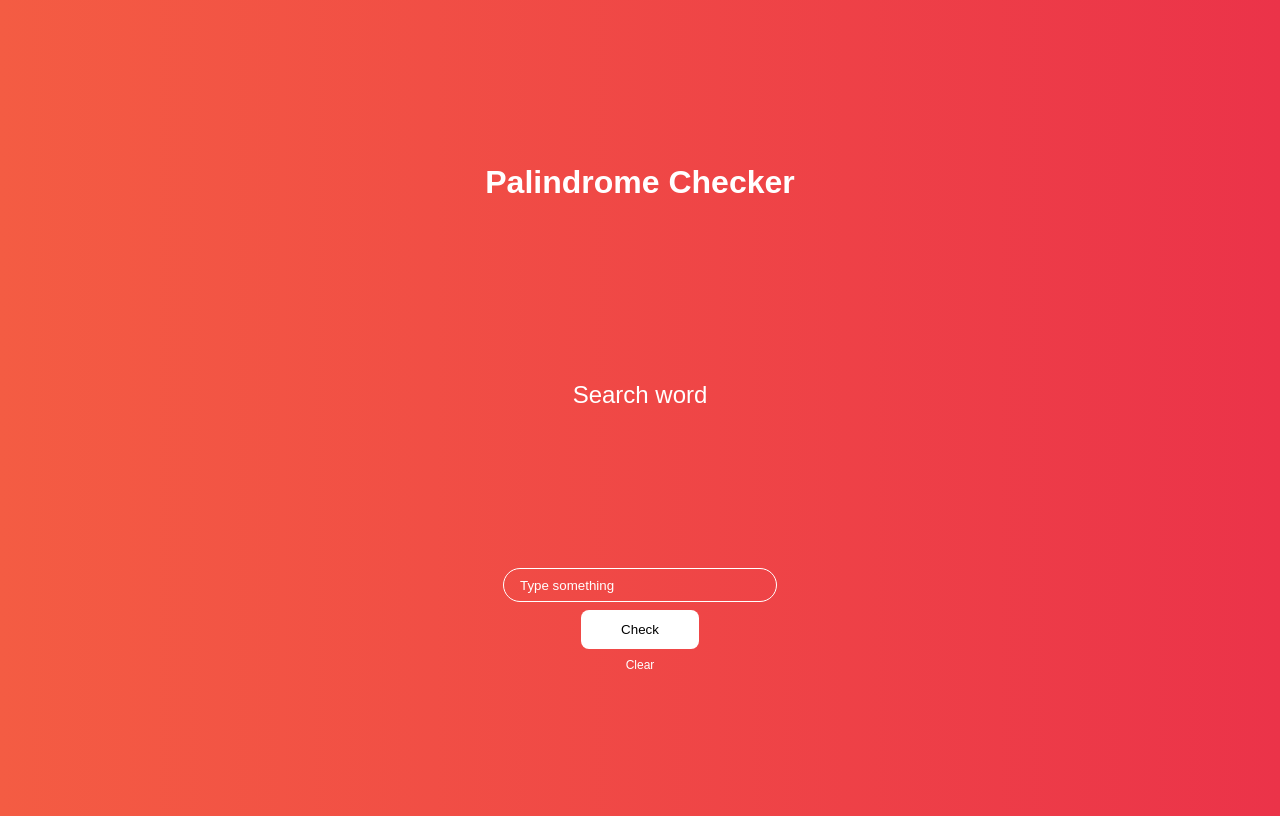
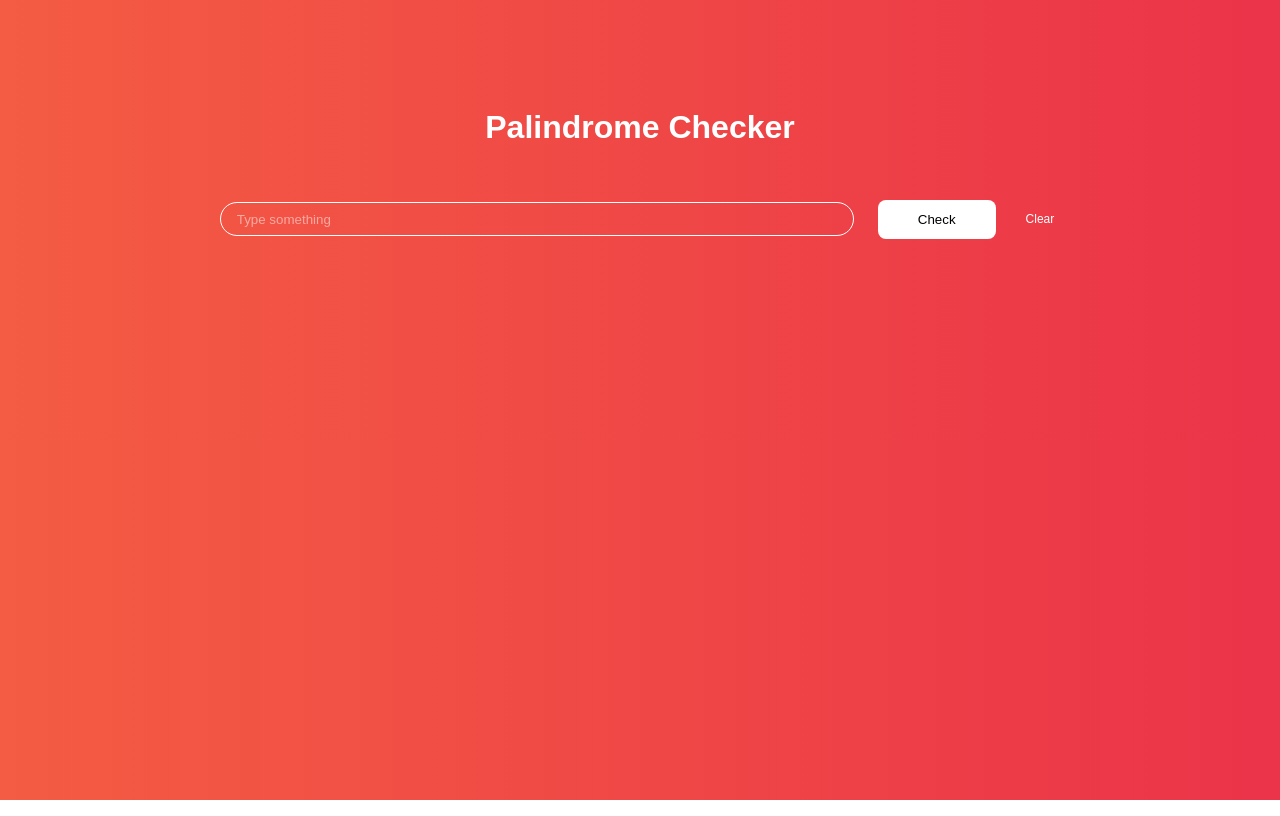
Before and after one commit to ada3614/JS-Palindrome, a plain HTML site: page index.html in a window 1280 px wide. Drawn offline with Linux system fonts and the light colour scheme.

Commit message:
change input wrapper flex direction and clear script and style change in input

```diff
--- a/index.html
+++ b/index.html
@@ -9,7 +9,6 @@
   <body>
     <div class="wrapper">
       <h1>Palindrome Checker</h1>
-      <p class="result">Search word</p>
       <div class="wrapper-input">
         <input
           id="input"
@@ -20,6 +19,7 @@
         <button class="check">Check</button>
         <button class="clear">Clear</button>
       </div>
+      <p class="result"></p>
     </div>
     <script src="script.js"></script>
   </body>
--- a/style.css
+++ b/style.css
@@ -15,25 +15,31 @@ body {
 .wrapper {
   display: flex;
   flex-direction: column;
-  height: 100vh;
-  justify-content: space-evenly;
+  /* height: 100vh; */
   align-items: center;
+  padding: 80px;
 }
 
 .wrapper-input {
   display: flex;
-  flex-direction: column;
+  gap: 24px;
+  /* flex-direction: column; */
   justify-content: center;
   align-items: center;
+  margin-top: 24px;
 }
 
 p {
   font-size: 24px;
 }
 
+.result {
+  margin-top: 80px;
+}
+
 input {
   height: 24px;
-  width: 240px;
+  width: 600px;
   padding: 4px 16px;
   background: none;
   outline: none;
@@ -42,7 +48,11 @@ input {
   color: #fff;
 }
 input::placeholder {
-  color: #fff;
+  color: rgba(255, 255, 255, 0.5);
+}
+
+input:focus {
+  background-color: rgba(255, 255, 255, 0.1);
 }
 
 .check {
```
Also changed, not shown: script.js (+1 -19 lines).
